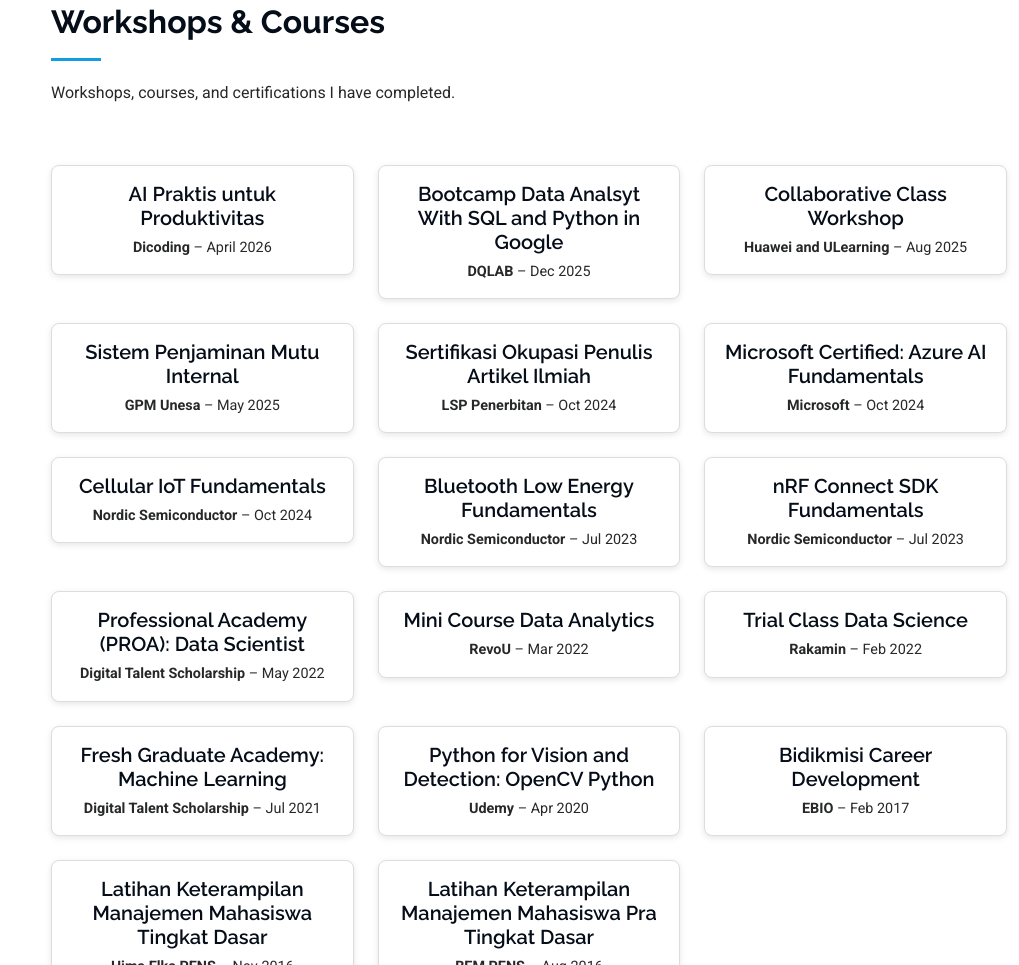
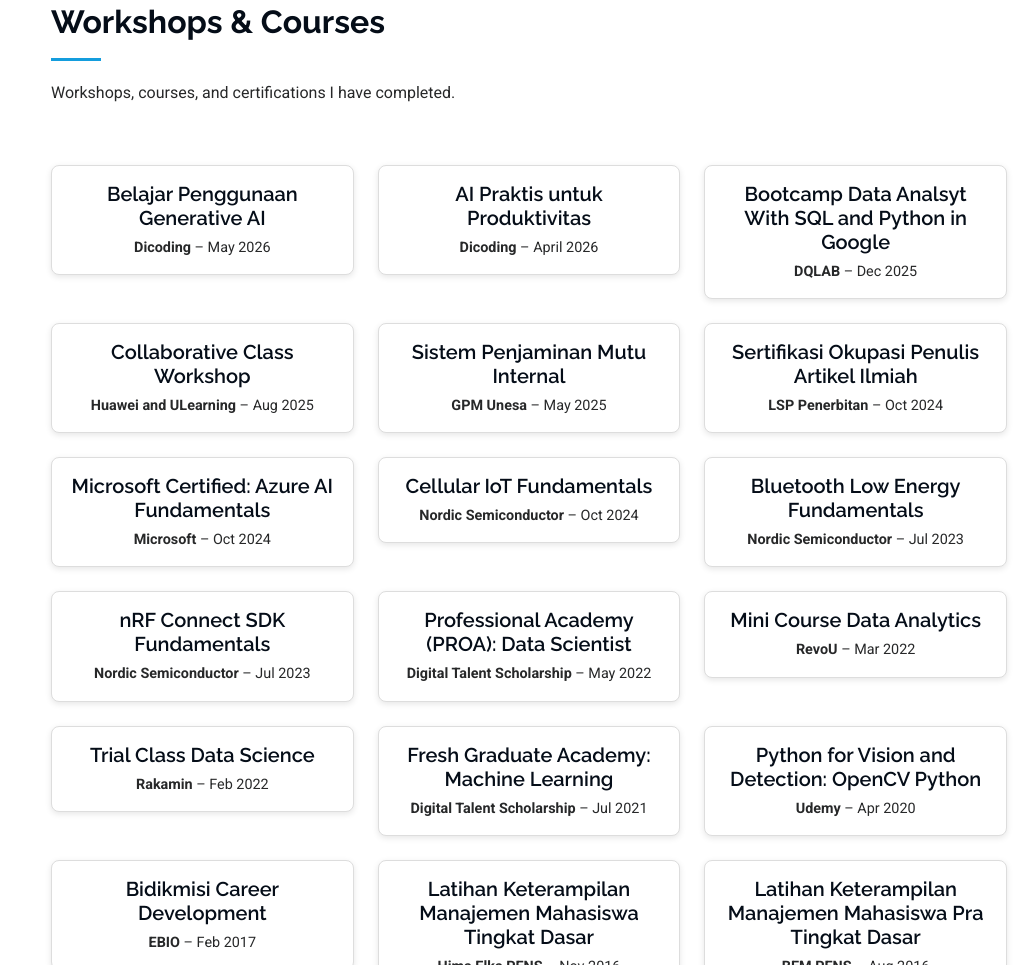
Before and after one commit to rifqieeeee/rifqi-abdillah, a plain HTML site: page resume.html in a window 1280 px wide. Shown: the part 2271-3236 px from the top of the page, without its empty margins (261-1280 px from the left). Drawn offline with Linux system fonts and the light colour scheme.

Commit message:
Update resume.html

```diff
--- a/resume.html
+++ b/resume.html
@@ -342,6 +342,14 @@
           <!-- Item 1 -->
           <div class="col-lg-4 col-md-6">
             <div class="workshop-box">
+              <h5>Belajar Penggunaan Generative AI</h5>
+              <p><strong>Dicoding</strong> – May 2026</p>
+            </div>
+          </div>
+
+          <!-- Item 1 -->
+          <div class="col-lg-4 col-md-6">
+            <div class="workshop-box">
               <h5>AI Praktis untuk Produktivitas</h5>
               <p><strong>Dicoding</strong> – April 2026</p>
             </div>
```
